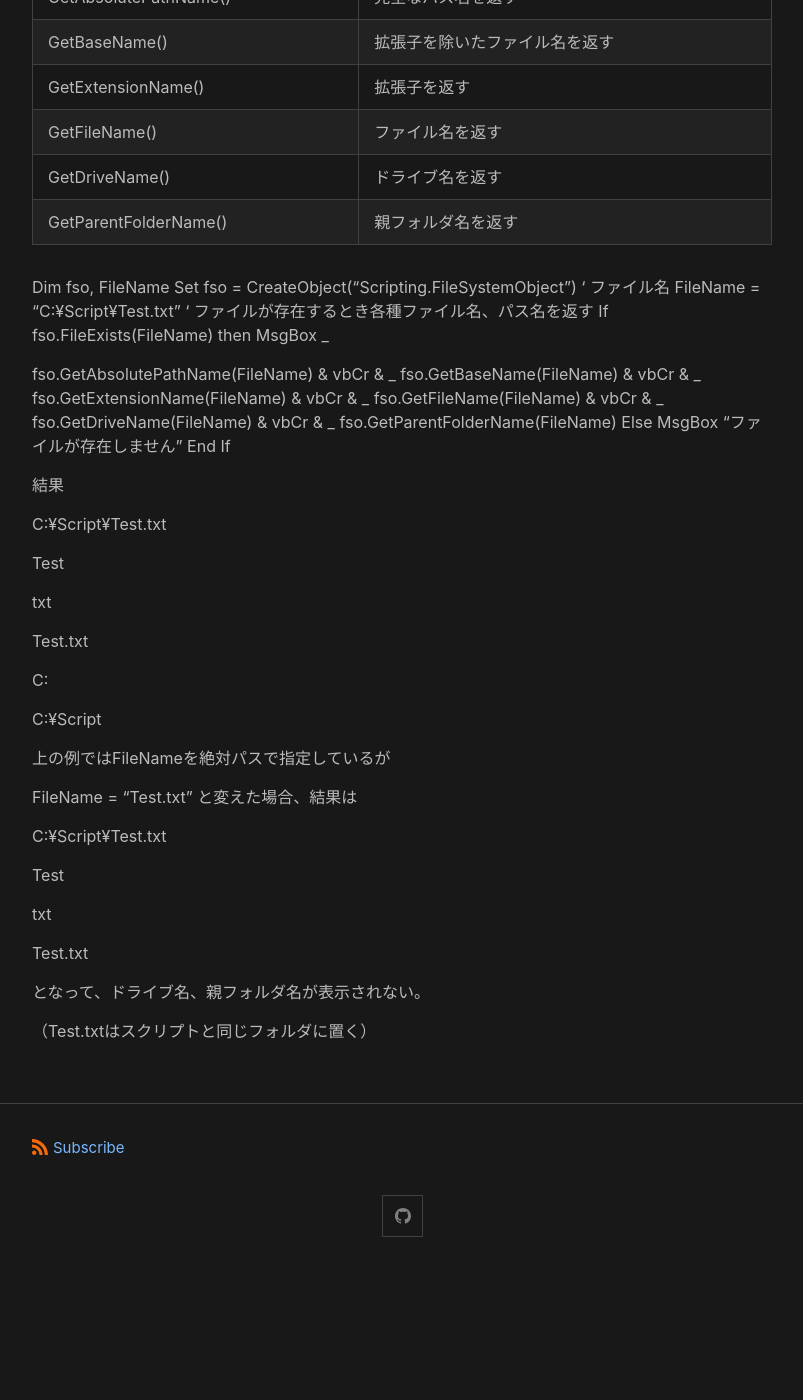
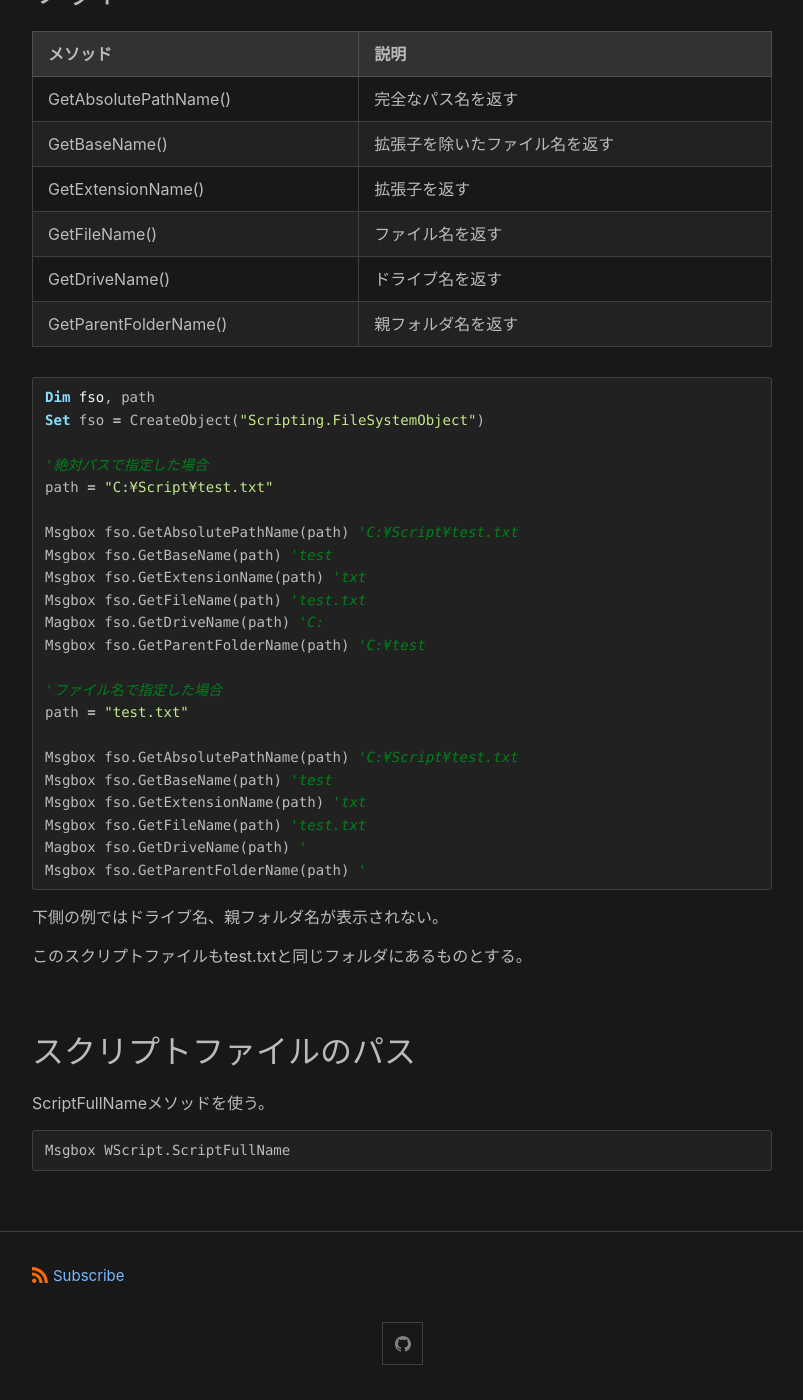
Before and after one commit to sammaya164/minima-test, a Jekyll site: the page built from _posts/2021-11-13-getpath.md, in a window 1280 px wide and 1400 px high, scrolled down 316 px. Shown: the whole window, without its empty margins (238-1041 px from the left). Built offline with Jekyll 4.4.1, drawn with Linux system fonts in a browser that asks for light colours; before the commit the page ends 1588 px from its top, so only the background shows below that; some of the changed text lies outside the part shown.

Commit message:
Update 2021-11-13-getpath.md

````diff
--- a/_posts/2021-11-13-getpath.md
+++ b/_posts/2021-11-13-getpath.md
@@ -3,7 +3,7 @@ layout: post
 title: "ファイル名、パス名を取得する"
 ---
 
-FileSystemObjectのファイル名、パス名を返すメソッド。
+## FileSystemObjectのファイル名、パス名を返すメソッド
 
 |メソッド|説明|
 |---|---|
@@ -14,59 +14,39 @@ FileSystemObjectのファイル名、パス名を返すメソッド。
 |GetDriveName()|ドライブ名を返す|
 |GetParentFolderName()|親フォルダ名を返す|
 
+```vb
+Dim fso, path
+Set fso = CreateObject("Scripting.FileSystemObject")
 
-Dim fso, FileName
-Set fso = CreateObject("Scripting.FileSystemObject")
-' ファイル名
-FileName = "C:¥Script¥Test.txt"
-' ファイルが存在するとき各種ファイル名、パス名を返す
-If fso.FileExists(FileName) then
-  MsgBox _
+'絶対パスで指定した場合
+path = "C:¥Script¥test.txt"
 
-  fso.GetAbsolutePathName(FileName) & vbCr & _
-  fso.GetBaseName(FileName) & vbCr & _
-  fso.GetExtensionName(FileName) & vbCr & _
-  fso.GetFileName(FileName) & vbCr & _
-  fso.GetDriveName(FileName) & vbCr & _
-  fso.GetParentFolderName(FileName)
-Else
-  MsgBox "ファイルが存在しません"
-End If
+Msgbox fso.GetAbsolutePathName(path) 'C:¥Script¥test.txt
+Msgbox fso.GetBaseName(path) 'test
+Msgbox fso.GetExtensionName(path) 'txt
+Msgbox fso.GetFileName(path) 'test.txt
+Magbox fso.GetDriveName(path) 'C:
+Msgbox fso.GetParentFolderName(path) 'C:¥test
 
+'ファイル名で指定した場合
+path = "test.txt"
 
+Msgbox fso.GetAbsolutePathName(path) 'C:¥Script¥test.txt
+Msgbox fso.GetBaseName(path) 'test
+Msgbox fso.GetExtensionName(path) 'txt
+Msgbox fso.GetFileName(path) 'test.txt
+Magbox fso.GetDriveName(path) '
+Msgbox fso.GetParentFolderName(path) '
+```
 
-結果
+下側の例ではドライブ名、親フォルダ名が表示されない。
 
-C:¥Script¥Test.txt
+このスクリプトファイルもtest.txtと同じフォルダにあるものとする。
 
-Test
+## スクリプトファイルのパス
 
-txt
+ScriptFullNameメソッドを使う。
 
-Test.txt
-
-C:
-
-C:¥Script
-
-
-
-上の例ではFileNameを絶対パスで指定しているが
-
-FileName = "Test.txt" と変えた場合、結果は
-
-C:¥Script¥Test.txt
-
-Test
-
-txt
-
-Test.txt
-
-
-
-
-
-となって、ドライブ名、親フォルダ名が表示されない。
-
-（Test.txtはスクリプトと同じフォルダに置く）
+```vb
+Msgbox WScript.ScriptFullName
+```
````
